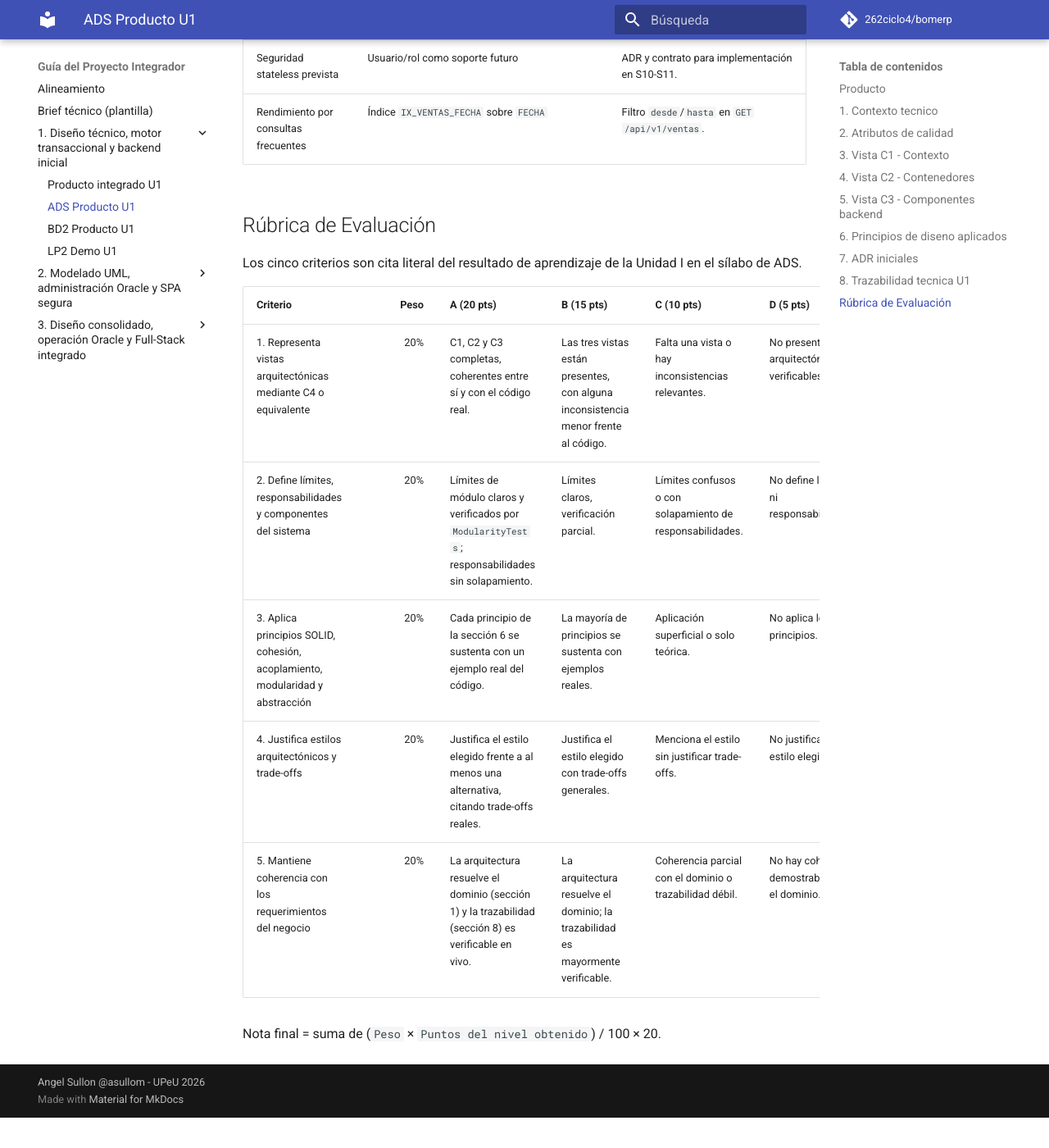
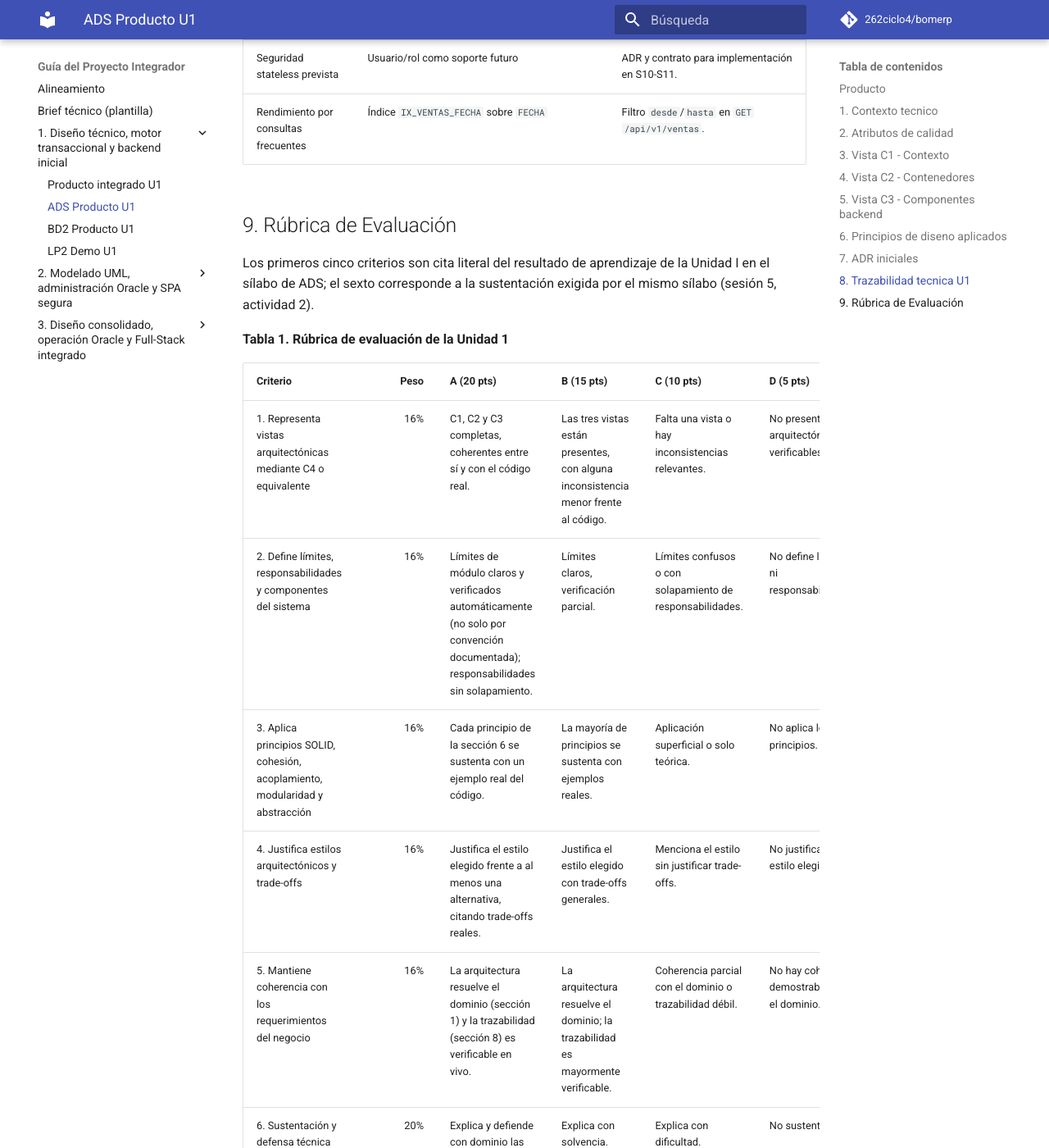
Before and after one commit to 262ciclo4/bomerp, an MkDocs documentation site: the page built from docs/proyecto-integrador/u1/ads-producto.md, in a window 1280 px wide and 1400 px high, scrolled down 5401 px. Shown: the whole window at 82% size. Built offline with MkDocs 1.6.1 and Material for MkDocs 9.7.7, drawn with Linux system fonts in a browser that asks for light colours; comment, search, counter and statistics services are not loaded; before the commit the page ends 6764 px from its top, so only the background shows below that; some of the changed text lies outside the part shown.

Commit message:
S5: Evaluacion unidad 1

```diff
--- a/docs/proyecto-integrador/u1/ads-producto.md
+++ b/docs/proyecto-integrador/u1/ads-producto.md
@@ -137,16 +137,19 @@
 | Seguridad stateless prevista | Usuario/rol como soporte futuro | ADR y contrato para implementación en S10-S11. |
 | Rendimiento por consultas frecuentes | Índice `IX_VENTAS_FECHA` sobre `FECHA` | Filtro `desde`/`hasta` en `GET /api/v1/ventas`. |
 
-## Rúbrica de Evaluación
+## 9. Rúbrica de Evaluación
 
-Los cinco criterios son cita literal del resultado de aprendizaje de la Unidad I en el sílabo de ADS.
+Los primeros cinco criterios son cita literal del resultado de aprendizaje de la Unidad I en el sílabo de ADS; el sexto corresponde a la sustentación exigida por el mismo sílabo (sesión 5, actividad 2).
+
+**Tabla 1. Rúbrica de evaluación de la Unidad 1**
 
 | Criterio | Peso | A (20 pts) | B (15 pts) | C (10 pts) | D (5 pts) |
 |---|---:|---|---|---|---|
-| 1. Representa vistas arquitectónicas mediante C4 o equivalente | 20% | C1, C2 y C3 completas, coherentes entre sí y con el código real. | Las tres vistas están presentes, con alguna inconsistencia menor frente al código. | Falta una vista o hay inconsistencias relevantes. | No presenta vistas arquitectónicas verificables. |
-| 2. Define límites, responsabilidades y componentes del sistema | 20% | Límites de módulo claros y verificados por `ModularityTests`; responsabilidades sin solapamiento. | Límites claros, verificación parcial. | Límites confusos o con solapamiento de responsabilidades. | No define límites ni responsabilidades. |
-| 3. Aplica principios SOLID, cohesión, acoplamiento, modularidad y abstracción | 20% | Cada principio de la sección 6 se sustenta con un ejemplo real del código. | La mayoría de principios se sustenta con ejemplos reales. | Aplicación superficial o solo teórica. | No aplica los principios. |
-| 4. Justifica estilos arquitectónicos y trade-offs | 20% | Justifica el estilo elegido frente a al menos una alternativa, citando trade-offs reales. | Justifica el estilo elegido con trade-offs generales. | Menciona el estilo sin justificar trade-offs. | No justifica el estilo elegido. |
-| 5. Mantiene coherencia con los requerimientos del negocio | 20% | La arquitectura resuelve el dominio (sección 1) y la trazabilidad (sección 8) es verificable en vivo. | La arquitectura resuelve el dominio; la trazabilidad es mayormente verificable. | Coherencia parcial con el dominio o trazabilidad débil. | No hay coherencia demostrable con el dominio. |
+| 1. Representa vistas arquitectónicas mediante C4 o equivalente | 16% | C1, C2 y C3 completas, coherentes entre sí y con el código real. | Las tres vistas están presentes, con alguna inconsistencia menor frente al código. | Falta una vista o hay inconsistencias relevantes. | No presenta vistas arquitectónicas verificables. |
+| 2. Define límites, responsabilidades y componentes del sistema | 16% | Límites de módulo claros y verificados automáticamente (no solo por convención documentada); responsabilidades sin solapamiento. | Límites claros, verificación parcial. | Límites confusos o con solapamiento de responsabilidades. | No define límites ni responsabilidades. |
+| 3. Aplica principios SOLID, cohesión, acoplamiento, modularidad y abstracción | 16% | Cada principio de la sección 6 se sustenta con un ejemplo real del código. | La mayoría de principios se sustenta con ejemplos reales. | Aplicación superficial o solo teórica. | No aplica los principios. |
+| 4. Justifica estilos arquitectónicos y trade-offs | 16% | Justifica el estilo elegido frente a al menos una alternativa, citando trade-offs reales. | Justifica el estilo elegido con trade-offs generales. | Menciona el estilo sin justificar trade-offs. | No justifica el estilo elegido. |
+| 5. Mantiene coherencia con los requerimientos del negocio | 16% | La arquitectura resuelve el dominio (sección 1) y la trazabilidad (sección 8) es verificable en vivo. | La arquitectura resuelve el dominio; la trazabilidad es mayormente verificable. | Coherencia parcial con el dominio o trazabilidad débil. | No hay coherencia demostrable con el dominio. |
+| 6. Sustentación y defensa técnica | 20% | Explica y defiende con dominio las decisiones tomadas, respondiendo con precisión las preguntas individuales. | Explica con solvencia. | Explica con dificultad. | No sustenta. |
 
 Nota final = suma de (`Peso` × `Puntos del nivel obtenido`) / 100 × 20.
```
Also changed, not shown: docs/ads/sesiones/S05_Evaluacion_Unidad_1.md (+3 -2 lines).
